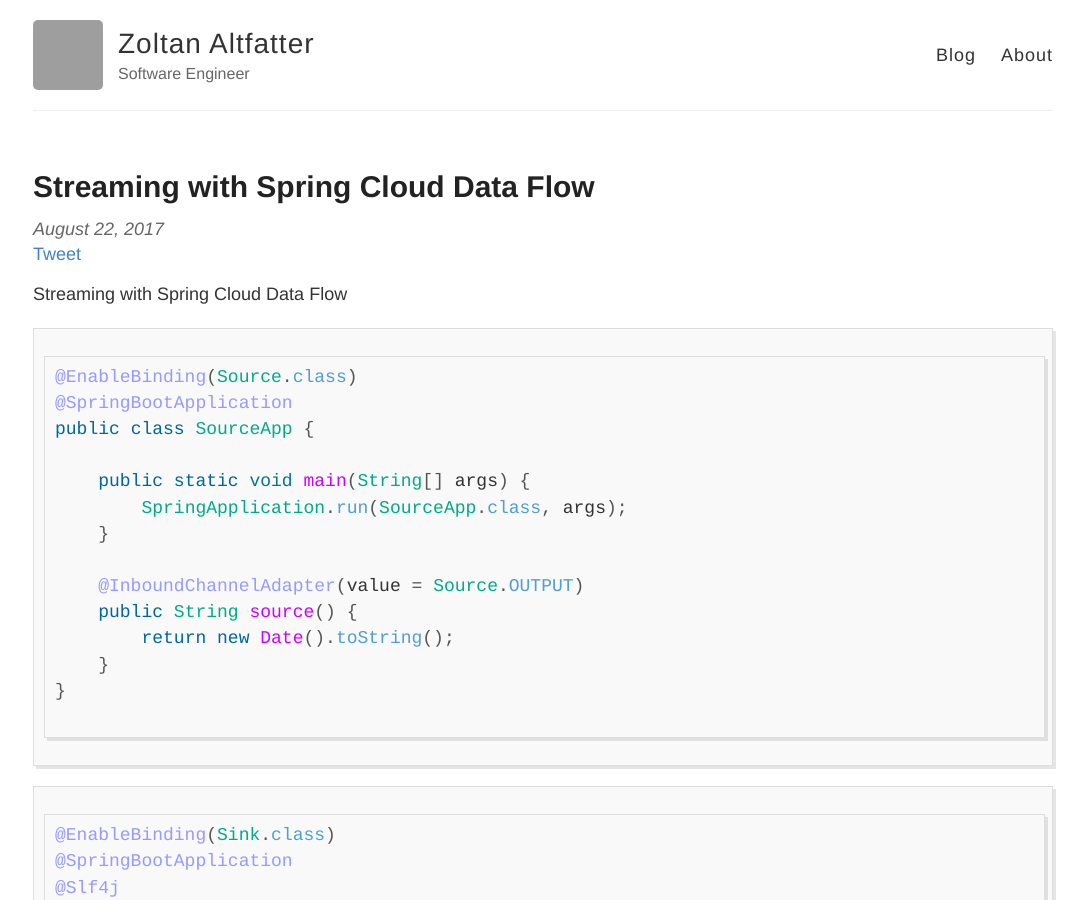
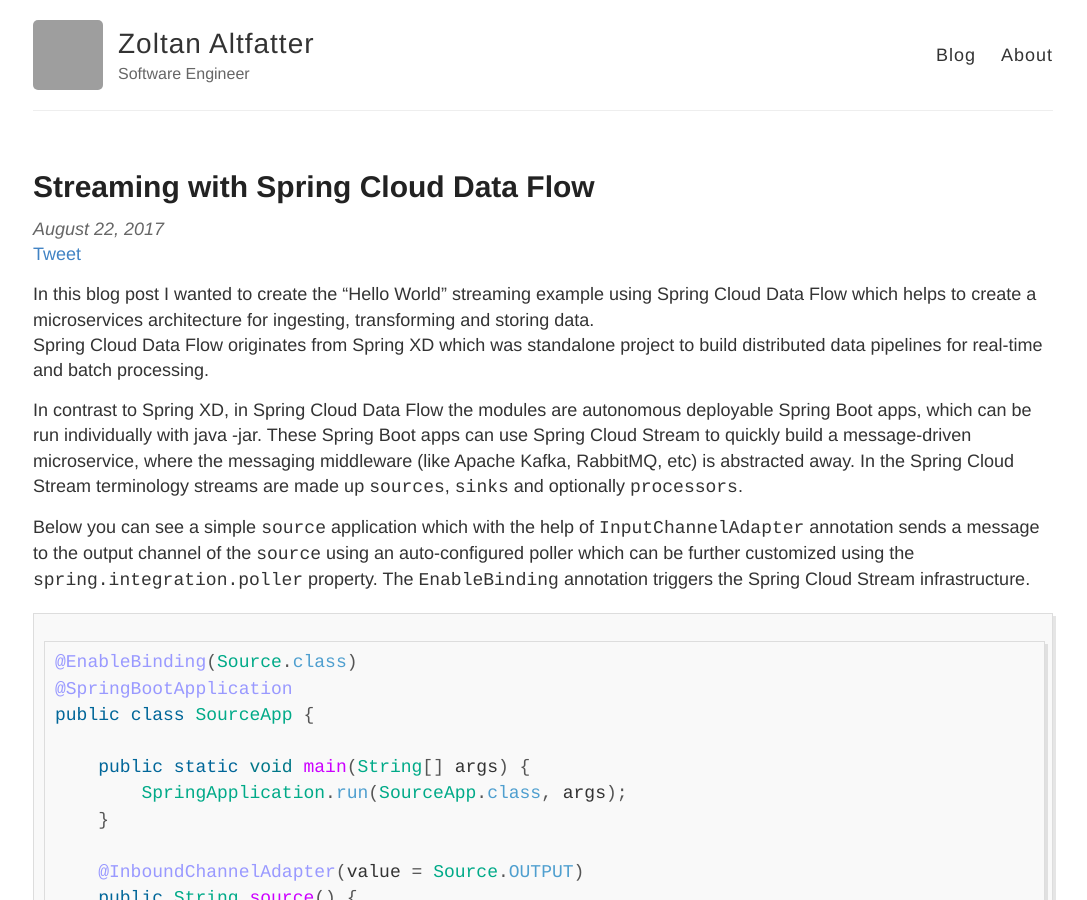
Before and after one commit to altfatterz/altfatterz.github.io, a Jekyll site: the page built from _posts/2017-08-22-streaming-with-spring-cloud-data-flow.md, in a window 1280 px wide and 900 px high. Shown: the whole window, without its empty margins (97-1184 px from the left). Built offline with Jekyll 4.4.1, drawn with Linux system fonts in a browser that asks for light colours; comment, search, counter and statistics services are not loaded; grey boxes are pictures that could not be loaded.

Commit message:
add description about source app

````diff
--- a/_posts/2017-08-22-streaming-with-spring-cloud-data-flow.md
+++ b/_posts/2017-08-22-streaming-with-spring-cloud-data-flow.md
@@ -4,7 +4,15 @@
 tags: [springcloud]
 ---
 
-Streaming with Spring Cloud Data Flow
+In this blog post I wanted to create the "Hello World" streaming example using Spring Cloud Data Flow which helps to create a microservices architecture for ingesting, transforming and storing data.
+Spring Cloud Data Flow originates from Spring XD which was standalone project to build distributed data pipelines for real-time and batch processing.
+
+In contrast to Spring XD, in Spring Cloud Data Flow the modules are autonomous deployable Spring Boot apps, which can be run individually with java -jar.
+These Spring Boot apps can use Spring Cloud Stream to quickly build a message-driven microservice, where the messaging middleware (like Apache Kafka, RabbitMQ, etc) is abstracted away.
+In the Spring Cloud Stream terminology streams are made up `sources`, `sinks` and optionally `processors`.
+
+Below you can see a simple `source` application which with the help of `InputChannelAdapter` annotation sends a message to the output channel of the `source` using an auto-configured poller which can be further customized using the `spring.integration.poller` property.
+The `EnableBinding` annotation triggers the Spring Cloud Stream infrastructure.
 
 ```java
 @EnableBinding(Source.class)
@@ -20,8 +28,8 @@
         return new Date().toString();
     }
 }
+```
 
-```
 
 ```java
 @EnableBinding(Sink.class)
````
